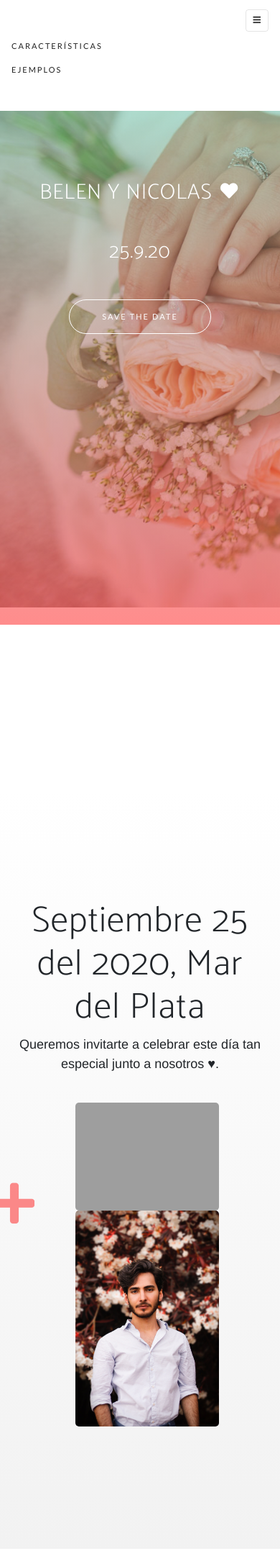
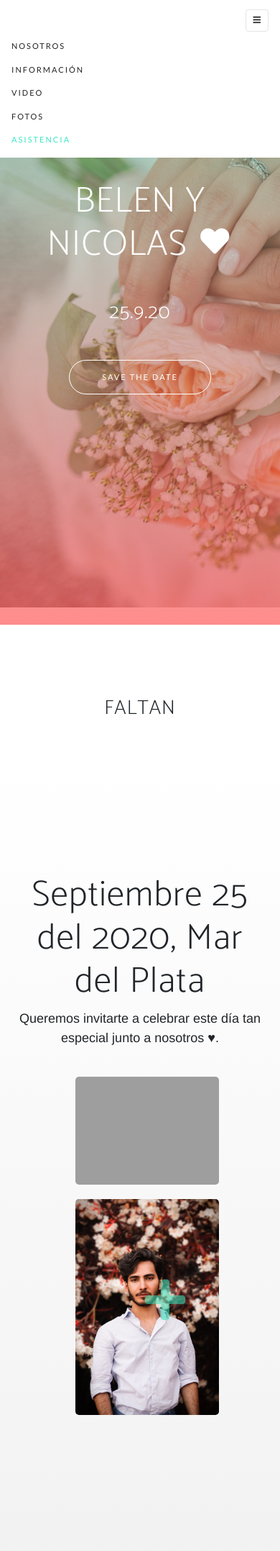
Before and after one commit to ezequielest/invite-gradient-baby, a PHP site: page / in a window 390 px wide, after a click that opens the changed part. Shown: the top 2155 px of the page at 72% size. Run offline with PHP 8.4, Linux system fonts and the light colour scheme; some libraries are stand-ins or nearby versions; some web fonts are replaced; grey boxes are pictures that could not be loaded.

Commit message:
finish template 1.0

```diff
--- a/index.html
+++ b/index.html
@@ -55,13 +55,19 @@
       <div class="collapse navbar-collapse" id="navbarResponsive">
         <ul class="navbar-nav ml-auto">
           <li class="nav-item">
-            <a class="nav-link js-scroll-trigger" href="#features">Características</a>
+            <a class="nav-link js-scroll-trigger" href="#nosotros">nosotros</a>
           </li>
           <li class="nav-item">
-            <a class="nav-link js-scroll-trigger" href="#examples">Ejemplos</a>
+            <a class="nav-link js-scroll-trigger" href="#informacion">información</a>
           </li>
           <li class="nav-item">
-            <a class="nav-link js-scroll-trigger" href="#contact">Contacto</a>
+            <a class="nav-link js-scroll-trigger" href="#video">video</a>
+          </li>
+          <li class="nav-item">
+            <a class="nav-link js-scroll-trigger" href="#fotos">fotos</a>
+          </li>
+          <li class="nav-item">
+            <a class="nav-link js-scroll-trigger" href="#asistencia">asistencia</a>
           </li>
         </ul>
       </div>
@@ -115,14 +121,15 @@
     </div>
   </header>
 
-  <section>
+  <section class="countdown-container">
+    <h3 class="text-center">FALTAN</h3>
     <div class="countdown"></div>
   </section>
 
 
 
 
-  <section class="examples bg-primary text-center" id="examples">
+  <section class="examples bg-primary text-center" id="nosotros">
     <div class="container">
       <div class="row">
         <div class="col-md-8 mx-auto">
@@ -137,7 +144,7 @@
     </div>
   </section>
 
-  <section class="features" id="features">
+  <section class="features" id="informacion">
     <div class="container">
       <div class="section-heading text-center">
         <h2>Nuestro casamiento</h2>
@@ -244,7 +251,7 @@
   </section>
 
 
-  <section class="cta">
+  <section class="cta" id="video">
     <div class="cta-content">
       <div class="container">
         <h2>Video<br>Backstage</h2>
@@ -255,7 +262,7 @@
   </section>
 
 
-  <section class="contact bg-primary" id="contact">
+  <section class="contact bg-primary" id="redes">
     <div class="container">
       <h2>J&D
         <i class="fas fa-heart"></i>
@@ -275,7 +282,7 @@
     </div>
   </section>
 
-  <section class="gallery">
+  <section class="gallery" id="fotos">
     <div class="container">
       <div class="row">
         <div class="col-md-12 text-center">
@@ -299,7 +306,7 @@
     </div>
   </section>
 
-  <section class="form" id="contact">
+  <section class="form" id="asistencia">
     <div class="container">
       <div class="row">
         <div class="col-md-8 mx-auto">
--- a/scss/_bootstrap-overrides.scss
+++ b/scss/_bootstrap-overrides.scss
@@ -22,7 +22,7 @@
     &:focus,
     &:active,
     &.active {
-        color: white;
+        color: $theme-secondary-dark;
         border-color: $theme-primary;
         background-color: $theme-primary;
     }
--- a/scss/_countdown.scss
+++ b/scss/_countdown.scss
@@ -1,10 +1,21 @@
 @import "variables.scss";
+
+section.countdown-container {
+    &{
+        padding: 100px 0 0 0;
+    }
+    h3 {
+        margin-bottom: 30px;
+    }
+}
 
 .countdown {
     /* The countdown */
     margin-bottom: 2em;
     display: flex;
     justify-content: center;
+
+
 
     > .simply-section {
          /* coutndown blocks */
--- a/scss/_examples.scss
+++ b/scss/_examples.scss
@@ -21,7 +21,8 @@ section.examples {
         i {
             font-size: 80px;
             animation: pulse 2s infinite;
-            color: $theme-tertiary;
+            color: $theme-secondary;
+            opacity: 0.7;
             position: absolute;
             top: 120px;
             right: 320px;
@@ -52,6 +53,17 @@ section.examples {
                 margin-bottom: 0;
             }
         }
+
+        @media(max-width: 768px) {
+            img {
+                margin-bottom: 20px;
+            }
+
+            i {
+                top: 290px;
+                right: 110px;
+            }
+        }
     }
     @media(min-width: 768px) {
         h2 {
--- a/scss/_features.scss
+++ b/scss/_features.scss
@@ -9,7 +9,7 @@ section.features {
             content: '';
             width: 80%;
             height: 1px;
-            background:$theme-secondary;
+            background:$theme-secondary-light;
             display: block;
             margin: auto;
             margin-bottom: 80px;
@@ -58,8 +58,8 @@ section.features {
             font-size: 80px;
             display: block;
             margin-bottom: 15px;
-            background: -webkit-linear-gradient(to left, $theme-secondary, $theme-tertiary);
-            background: linear-gradient(to left, $theme-secondary, $theme-tertiary);
+            background: -webkit-linear-gradient(to left, $theme-secondary-dark, $theme-tertiary);
+            background: linear-gradient(to left, $theme-secondary-dark, $theme-tertiary);
             -webkit-background-clip: text;
             -webkit-text-fill-color: transparent;
             padding: 1px;
--- a/scss/_form.scss
+++ b/scss/_form.scss
@@ -1,8 +1,11 @@
+@import "./mixins";
+
 .form {
     padding: 40px 0;
     text-align: center;
     color: fade-out(white, .2);
-    background-color: $theme-secondary;
+
+    @include grandient_trans_img($theme-tertiary-dark, $theme-secondary-dark, '../img/gallery/gallery-1.jpg');
 
     .container {
         border: solid;
--- a/scss/_navbar.scss
+++ b/scss/_navbar.scss
@@ -23,7 +23,7 @@
                 font-size: 11px;
                 @include alt-font;
                 &.active {
-                    color: $theme-primary !important;
+                    color: $theme-secondary-dark !important;
                     background-color: transparent;
                     &:hover {
                         background-color: transparent;
--- a/scss/_slider_masthead.scss
+++ b/scss/_slider_masthead.scss
@@ -29,7 +29,7 @@ header.masthead {
 
             text-align: center;
             h1 {
-                font-size: 30px;
+                font-size: 50px;
 
                 .fa-heart {
                     animation: pulse 2s infinite;
--- a/scss/_variables.scss
+++ b/scss/_variables.scss
@@ -3,8 +3,11 @@
 // Gray and Brand Colors for use across theme
 
 $theme-primary:    #fff;
-$theme-secondary:  rgba(58, 231, 194, 0.45);
-$theme-tertiary:   rgba(255, 0, 0, 0.45);
+$theme-secondary:rgba(58, 231, 194, 0.8);
+$theme-secondary-dark:  rgba(58, 231, 194, 1);
+$theme-secondary-light:  rgba(58, 231, 194, 0.3);
+$theme-tertiary:   rgba(255, 0, 0, 0.45); //rosa
+$theme-tertiary-dark:   rgba(253, 105, 105, 0.9); //rosa
 $theme-cuarto:   #fdcc52;
 
 $gray-base:        #000;
```
Also changed, not shown: css/new-age.css (+33 -12 lines), css/new-age.min.css.
